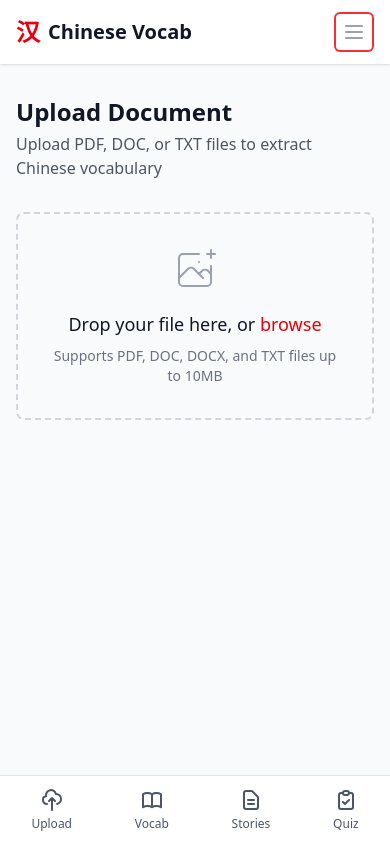
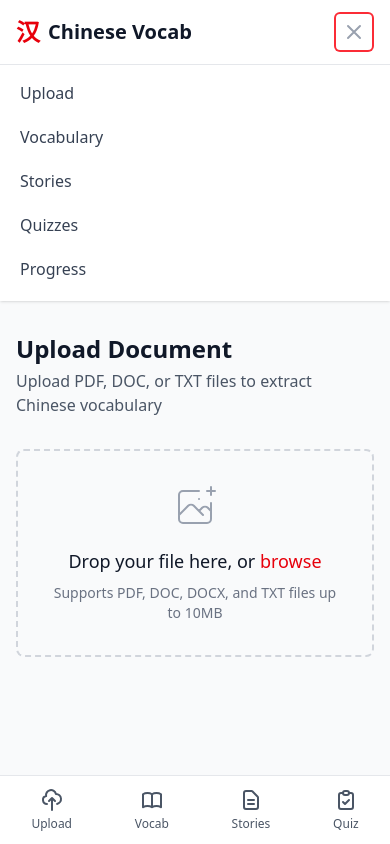
Before and after one commit to aliceagent/chinese-vocab-app, a Next.js app: page /upload in a window 390 px wide. Both pictures are taken after a click on the button "Open main menu". Built offline with nearby package versions, Linux system fonts and the light colour scheme.

Commit message:
fix: hamburger menu now opens/closes mobile dropdown nav

```diff
--- a/src/components/common/Layout.tsx
+++ b/src/components/common/Layout.tsx
@@ -1,6 +1,6 @@
 'use client'
 
-import { ReactNode } from 'react'
+import { ReactNode, useState } from 'react'
 import Link from 'next/link'
 import BuildInfo from './BuildInfo'
 
@@ -9,6 +9,8 @@ interface LayoutProps {
 }
 
 export default function Layout({ children }: LayoutProps) {
+  const [mobileMenuOpen, setMobileMenuOpen] = useState(false)
+
   return (
     <div className="min-h-screen bg-gray-50">
       {/* Mobile-first Navigation */}
@@ -28,11 +30,29 @@ export default function Layout({ children }: LayoutProps) {
             <div className="flex items-center sm:hidden">
               <button
                 type="button"
+                onClick={() => setMobileMenuOpen(!mobileMenuOpen)}
                 className="inline-flex items-center justify-center p-2 rounded-md text-gray-400 hover:text-gray-500 hover:bg-gray-100 focus:outline-none focus:ring-2 focus:ring-inset focus:ring-red-500"
                 aria-controls="mobile-menu"
-                aria-expanded="false"
+                aria-expanded={mobileMenuOpen}
               >
                 <span className="sr-only">Open main menu</span>
+                {mobileMenuOpen ? (
+                  <svg
+                    className="block h-6 w-6"
+                    xmlns="http://www.w3.org/2000/svg"
+                    fill="none"
+                    viewBox="0 0 24 24"
+                    stroke="currentColor"
+                    aria-hidden="true"
+                  >
+                    <path
+                      strokeLinecap="round"
+                      strokeLinejoin="round"
+                      strokeWidth={2}
+                      d="M6 18L18 6M6 6l12 12"
+                    />
+                  </svg>
+                ) : (
                   <svg
                     className="block h-6 w-6"
                     xmlns="http://www.w3.org/2000/svg"
@@ -48,6 +68,7 @@ export default function Layout({ children }: LayoutProps) {
                       d="M4 6h16M4 12h16M4 18h16"
                     />
                   </svg>
+                )}
               </button>
             </div>
 
@@ -86,6 +107,49 @@ export default function Layout({ children }: LayoutProps) {
             </div>
           </div>
         </div>
+
+        {/* Mobile dropdown menu */}
+        {mobileMenuOpen && (
+          <div className="sm:hidden border-t border-gray-200" id="mobile-menu">
+            <div className="px-2 pt-2 pb-3 space-y-1">
+              <Link
+                href="/upload"
+                onClick={() => setMobileMenuOpen(false)}
+                className="block px-3 py-2 rounded-md text-base font-medium text-gray-700 hover:text-gray-900 hover:bg-gray-50"
+              >
+                Upload
+              </Link>
+              <Link
+                href="/vocabulary"
+                onClick={() => setMobileMenuOpen(false)}
+                className="block px-3 py-2 rounded-md text-base font-medium text-gray-700 hover:text-gray-900 hover:bg-gray-50"
+              >
+                Vocabulary
+              </Link>
+              <Link
+                href="/stories"
+                onClick={() => setMobileMenuOpen(false)}
+                className="block px-3 py-2 rounded-md text-base font-medium text-gray-700 hover:text-gray-900 hover:bg-gray-50"
+              >
+                Stories
+              </Link>
+              <Link
+                href="/quizzes"
+                onClick={() => setMobileMenuOpen(false)}
+                className="block px-3 py-2 rounded-md text-base font-medium text-gray-700 hover:text-gray-900 hover:bg-gray-50"
+              >
+                Quizzes
+              </Link>
+              <Link
+                href="/progress"
+                onClick={() => setMobileMenuOpen(false)}
+                className="block px-3 py-2 rounded-md text-base font-medium text-gray-700 hover:text-gray-900 hover:bg-gray-50"
+              >
+                Progress
+              </Link>
+            </div>
+          </div>
+        )}
       </nav>
 
       {/* Main content */}
```
Lines whose indentation alone changed are shown as unchanged.
